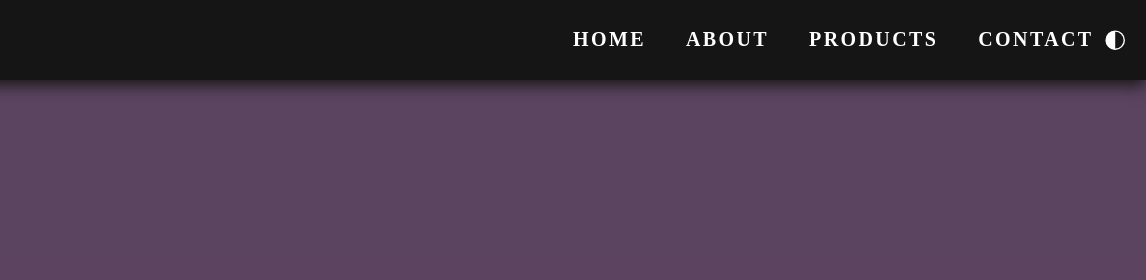
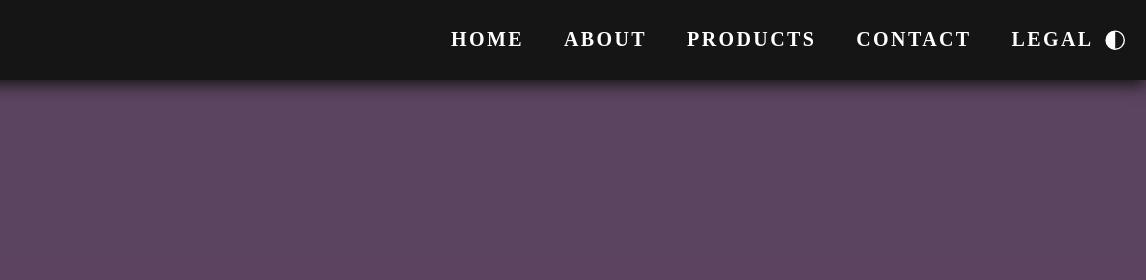
Before and after one commit to XGR-Development/XGR-Website, a website: page html/main.html in a window 1280 px wide. Shown: the top 280 px of the page, 134-1280 px from the left. Drawn offline with nearby package versions, Linux system fonts and the light colour scheme; a web font is replaced by a local one.

Commit message:
Update main.html

```diff
--- a/html/main.html
+++ b/html/main.html
@@ -21,6 +21,7 @@
         <li><a href="#">About</a></li>
         <li><a href="#">Products</a></li>
         <li><a href="#">Contact</a></li>
+        <li><a href="#">Legal</a></li>
       </ul>
       <ion-icon name="contrast-outline" class="theme-toggle" onclick="switchMode()"></ion-icon>
       <ion-icon name="menu-outline" class="menu-toggle"></ion-icon>
```
